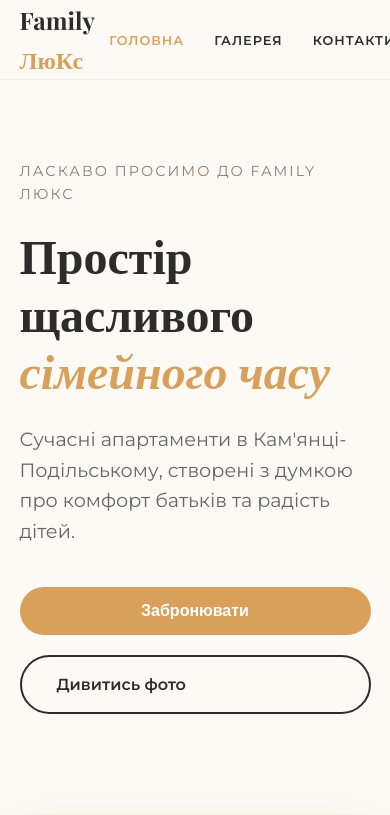
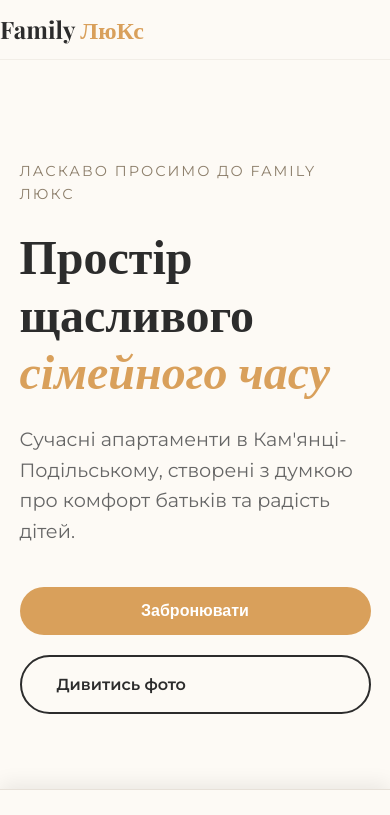
Before and after one commit to IT-Kamianets/family-lux.itkamianets.com, an Angular app: page / in a window 390 px wide. Shown: the top 815 px of the page. Built offline with nearby package versions, Linux system fonts and the light colour scheme; a web font is replaced by a local one.

Commit message:
Refactor header styles for desktop and mobile

```diff
--- a/src/app/components/header/header.css
+++ b/src/app/components/header/header.css
@@ -1,9 +1,12 @@
+/* =========================================
+   БАЗОВІ СТИЛІ (ДЕСКТОП)
+   ========================================= */
 .main-nav {
   position: fixed;
   top: 0; left: 0; width: 100%;
   height: 80px;
   background: rgba(253, 250, 245, 0.95);
-  backdrop-filter: blur(10px);
+  backdrop-filter: blur(10px); /* На комп'ютері розмиття працює нормально */
   z-index: 1000;
   display: flex;
   align-items: center;
@@ -14,6 +17,7 @@
   display: flex;
   justify-content: space-between;
   align-items: center;
+  width: 100%;
 }
 
 .logo {
@@ -21,6 +25,7 @@
   font-size: 1.5rem;
   font-weight: 700;
   color: var(--family-dark);
+  text-decoration: none;
 }
 
 .logo span { color: var(--family-accent); }
@@ -32,6 +37,8 @@
   text-transform: uppercase;
   letter-spacing: 1px;
   color: var(--family-dark);
+  text-decoration: none;
+  transition: color 0.3s ease;
 }
 
 .menu a.active, .menu a:hover {
@@ -45,8 +52,58 @@
   font-size: 0.75rem;
   font-weight: 600;
   border-radius: 2px;
+  text-decoration: none;
+  cursor: pointer;
+  transition: background 0.3s;
 }
 
 .btn-book:hover {
   background: var(--family-accent);
 }
+
+/* =========================================
+   МОБІЛЬНА ВЕРСІЯ (ЕКРАНИ МЕНШЕ 992px)
+   ========================================= */
+@media (max-width: 992px) {
+  .main-nav {
+    height: 60px;
+    /* ВАЖЛИВО: Вимикаємо розмиття, щоб меню могло вийти за межі шапки! */
+    backdrop-filter: none;
+  }
+
+  .header-actions {
+    display: none;
+  }
+
+  /* Меню тепер внизу екрана */
+  .main-nav .menu {
+    position: fixed;
+    bottom: 0;
+    top: auto;
+    left: 0;
+    width: 100%;
+
+    background: rgba(253, 250, 245, 0.98);
+    backdrop-filter: blur(10px); /* Додаємо розмиття самому нижньому меню */
+    border-top: 1px solid rgba(140, 126, 106, 0.2);
+    box-shadow: 0 -5px 20px rgba(0, 0, 0, 0.08);
+
+    display: flex;
+    justify-content: space-around;
+    align-items: center;
+
+    padding: 15px 5px;
+    margin: 0;
+    z-index: 9999;
+
+    padding-bottom: env(safe-area-inset-bottom, 15px);
+  }
+
+  .main-nav .menu a {
+    margin: 0;
+    font-size: 0.75rem;
+    padding: 10px;
+    text-align: center;
+    letter-spacing: 0.5px;
+  }
+}
```
